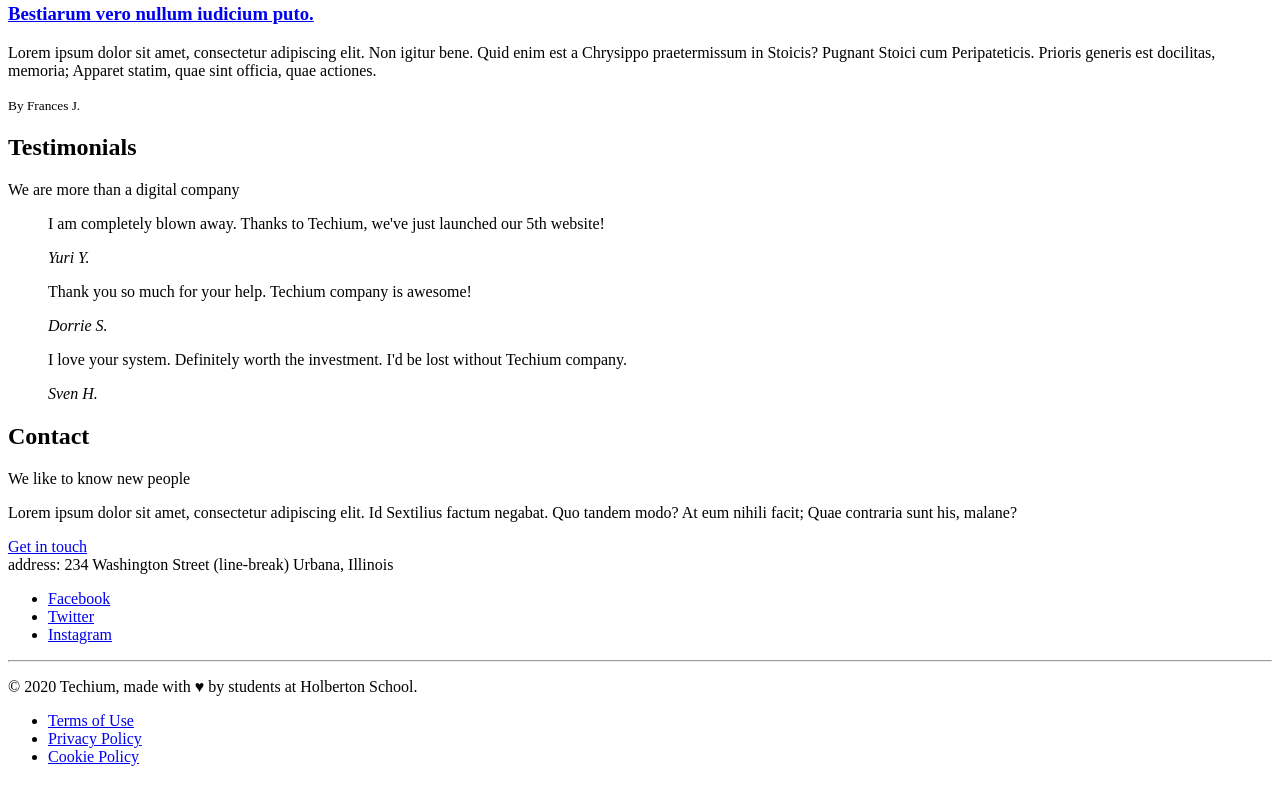
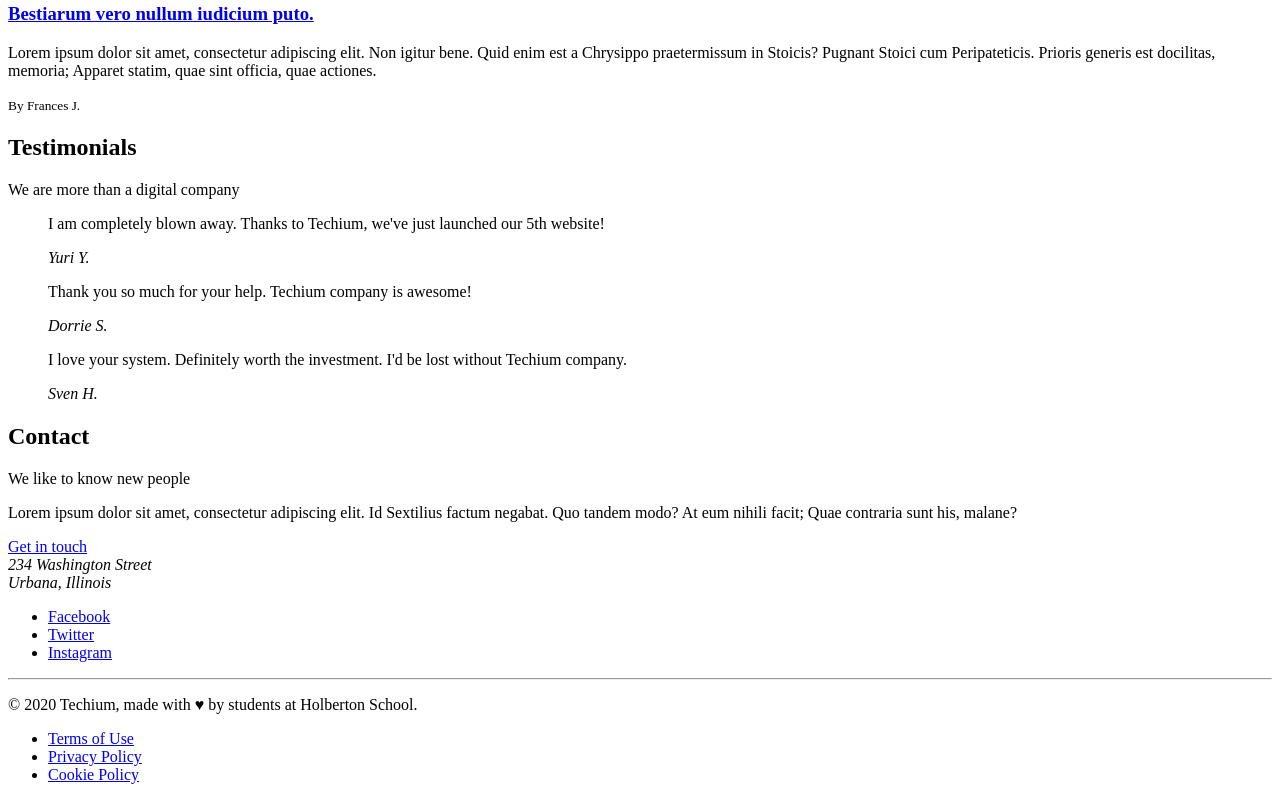
Before and after one commit to francisco0522/holbertonschool-web_front_end, a plain HTML site: page 0x00-html_advanced/31-index.html in a window 1280 px wide. Shown: the part 1663-2463 px from the top of the page. Drawn offline with Linux system fonts and the light colour scheme.

Commit message:
Fixing 31

```diff
--- a/0x00-html_advanced/31-index.html
+++ b/0x00-html_advanced/31-index.html
@@ -296,7 +296,10 @@
         </main>
         <!-- Footer -->
         <footer>
-            address: 234 Washington Street (line-break) Urbana, Illinois
+            <address>
+                234 Washington Street<br>
+                Urbana, Illinois
+            </address>
             <div>
                 <ul>
                     <li>
```
